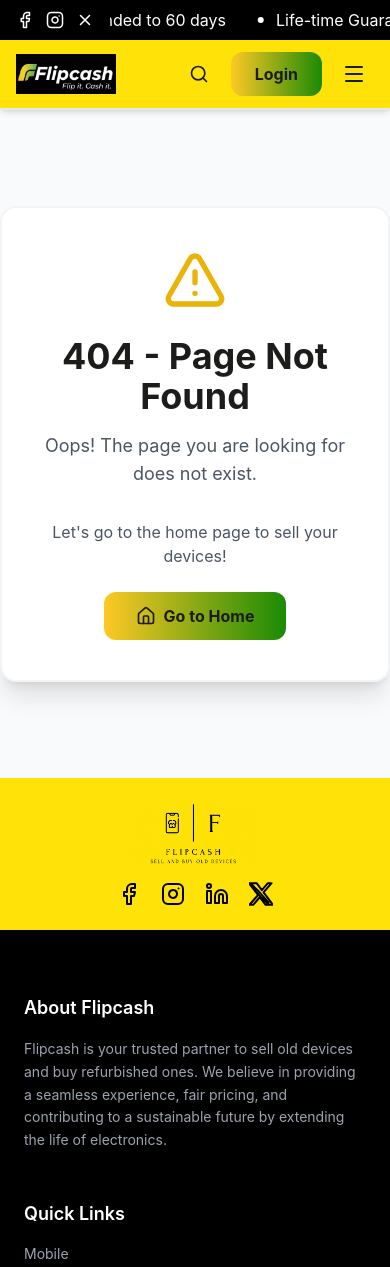
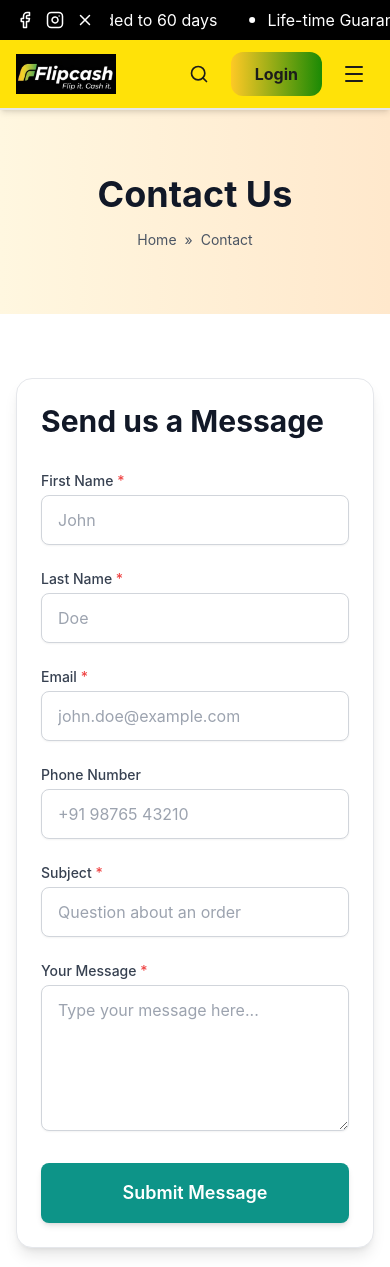
Before and after one commit to flipcashindia/FlipCash_cw, a React (Vite) app: page /contact in a window 390 px wide. Shown: the top 1267 px of the page. Built offline with nearby package versions, Linux system fonts and the light colour scheme; no server answers.

Commit message:
v1 live 5

```diff
--- a/src/App.tsx
+++ b/src/App.tsx
@@ -47,6 +47,7 @@
 import KYCPage from './components/account/KYCPage';
 import LeadDetailPage from './components/pages/LeadDetailPage';
 import ScrollToTop from './api/utils/ScrollToTop';
+import ContactUsPage from './components/pages/ContactUsPage';
 
 // (Other page imports remain commented)
 
@@ -173,8 +174,7 @@
           <Route path="/my-account/feedback" element={<FeedbackPage {...accountProps} />} />
           <Route path="/my-account/kyc" element={<KYCPage {... accountProps } />} />
           <Route path="/my-account/bank" element={<MyAccountPage {...accountProps} />} />
-
-          {/* --- ✅ ADDED NOT FOUND ROUTE --- */}
+          <Route path="/contact" element={<ContactUsPage />} />
           {/* This must be the LAST route in the list */}
           <Route path="*" element={<NotFoundPage />} />
 
--- /dev/null
+++ b/src/components/pages/ContactUsPage.tsx
@@ -0,0 +1,292 @@
+import React, { useState } from 'react';
+import { motion, AnimatePresence } from 'framer-motion';
+import { MapPin, Phone, Mail, CheckCircle, AlertTriangle, X } from 'lucide-react';
+
+// --- Reusable Form Input ---
+const FormInput: React.FC<{
+  label: string,
+  id: string,
+  type?: string,
+  value: string,
+  onChange: (e: React.ChangeEvent<HTMLInputElement>) => void,
+  required?: boolean,
+  placeholder?: string
+}> = ({ label, id, type = 'text', value, onChange, required = true, placeholder }) => (
+  <div>
+    <label htmlFor={id} className="block text-sm font-medium text-gray-700">
+      {label} {required && <span className="text-red-500">*</span>}
+    </label>
+    <input
+      type={type}
+      id={id}
+      name={id}
+      value={value}
+      onChange={onChange}
+      placeholder={placeholder}
+      className="mt-1 block w-full px-4 py-3 border border-gray-300 rounded-lg shadow-sm focus:outline-none focus:ring-teal-500 focus:border-teal-500 sm:text-sm"
+      required={required}
+    />
+  </div>
+);
+
+// --- Reusable Textarea ---
+const FormTextarea: React.FC<{
+  label: string,
+  id: string,
+  value: string,
+  onChange: (e: React.ChangeEvent<HTMLTextAreaElement>) => void,
+  placeholder?: string,
+  required?: boolean
+}> = ({ label, id, value, onChange, placeholder, required = true }) => (
+  <div>
+    <label htmlFor={id} className="block text-sm font-medium text-gray-700">
+      {label} {required && <span className="text-red-500">*</span>}
+    </label>
+    <textarea
+      id={id}
+      name={id}
+      value={value}
+      onChange={onChange}
+      rows={5}
+      className="mt-1 block w-full px-4 py-3 border border-gray-300 rounded-lg shadow-sm focus:outline-none focus:ring-teal-500 focus:border-teal-500 sm:text-sm"
+      placeholder={placeholder}
+      required={required}
+    />
+  </div>
+);
+
+// --- Form Response Alert ---
+const FormAlert: React.FC<{
+  type: 'success' | 'error';
+  title: string;
+  message: string;
+  onClose: () => void;
+}> = ({ type, title, message, onClose }) => {
+  const Icon = type === 'success' ? CheckCircle : AlertTriangle;
+  const colors = type === 'success'
+    ? 'bg-green-50 border-green-300 text-green-800'
+    : 'bg-red-50 border-red-300 text-red-800';
+
+  return (
+    <motion.div
+      initial={{ opacity: 0, y: -10 }}
+      animate={{ opacity: 1, y: 0 }}
+      exit={{ opacity: 0, y: -10 }}
+      className={`relative border ${colors} p-4 rounded-lg`}
+    >
+      <button
+        onClick={onClose}
+        className="absolute top-2 right-2 text-gray-500 hover:text-gray-800"
+        aria-label="Close"
+      >
+        <X size={18} />
+      </button>
+      <div className="flex">
+        <div className="flex-shrink-0">
+          <Icon size={20} className="mt-0.5" />
+        </div>
+        <div className="ml-3">
+          <h3 className="text-sm font-bold">{title}</h3>
+          <p className="text-sm mt-1">{message}</p>
+        </div>
+      </div>
+    </motion.div>
+  );
+};
+
+// --- Contact Info Block ---
+const InfoBlock: React.FC<{ icon: React.ReactNode, title: string, children: React.ReactNode }> = ({ icon, title, children }) => (
+  <div className="flex items-start gap-4">
+    <div className="flex-shrink-0 w-12 h-12 bg-teal-100 text-teal-600 rounded-lg flex items-center justify-center">
+      {icon}
+    </div>
+    <div>
+      <h3 className="text-lg font-semibold text-gray-900">{title}</h3>
+      <div className="text-gray-600">{children}</div>
+    </div>
+  </div>
+);
+
+// --- Main Contact Us Page Component ---
+const ContactUsPage: React.FC = () => {
+  const [formData, setFormData] = useState({
+    firstName: '',
+    lastName: '',
+    email: '',
+    phone: '',
+    subject: '',
+    message: ''
+  });
+  const [formResponse, setFormResponse] = useState<{
+    type: 'success' | 'error';
+    title: string;
+    message: string;
+  } | null>(null);
+
+  const handleChange = (e: React.ChangeEvent<HTMLInputElement | HTMLTextAreaElement>) => {
+    const { name, value } = e.target;
+    setFormData(prev => ({ ...prev, [name]: value }));
+  };
+
+  const handleSubmit = (e: React.FormEvent) => {
+    e.preventDefault();
+    // Simulate API call
+    console.log("Submitting contact form:", formData);
+
+    // Show success message
+    setFormResponse({
+      type: 'success',
+      title: 'Message Sent!',
+      message: "Thank you for contacting us. We'll get back to you as soon as possible."
+    });
+
+    // Clear form
+    setFormData({
+      firstName: '',
+      lastName: '',
+      email: '',
+      phone: '',
+      subject: '',
+      message: ''
+    });
+  };
+
+  return (
+    <section className="bg-white">
+      {/* Page Header Banner */}
+      <div
+        className="py-16 md:py-20"
+        style={{ background: 'linear-gradient(to right, #fff7e0, #ffe8cc)' }}
+      >
+        <div className="container mx-auto px-4 md:px-6 text-center">
+          <h1 className="text-4xl md:text-5xl font-bold text-gray-900 mb-4">
+            Contact Us
+          </h1>
+          <div className="flex justify-center items-center text-sm text-gray-600">
+            <a href="/" className="hover:text-red-600 transition-colors">Home</a>
+            <span className="mx-2">»</span>
+            <span>Contact</span>
+          </div>
+        </div>
+      </div>
+
+      {/* Main Content Area */}
+      <div className="container mx-auto px-4 md:px-6 py-16">
+        <div className="grid grid-cols-1 lg:grid-cols-2 gap-12">
+
+          {/* Left: Contact Form */}
+          <div className="bg-white p-6 md:p-8 border rounded-2xl shadow-lg">
+            <h2 className="text-3xl font-bold text-gray-900 mb-8">
+              Send us a Message
+            </h2>
+
+            <form onSubmit={handleSubmit} className="space-y-6">
+              <AnimatePresence>
+                {formResponse && (
+                  <FormAlert
+                    {...formResponse}
+                    onClose={() => setFormResponse(null)}
+                  />
+                )}
+              </AnimatePresence>
+
+              <div className="grid grid-cols-1 md:grid-cols-2 gap-6">
+                <FormInput
+                  label="First Name"
+                  id="firstName"
+                  value={formData.firstName}
+                  onChange={handleChange}
+                  placeholder="John"
+                />
+                <FormInput
+                  label="Last Name"
+                  id="lastName"
+                  value={formData.lastName}
+                  onChange={handleChange}
+                  placeholder="Doe"
+                />
+              </div>
+              <FormInput
+                label="Email"
+                id="email"
+                type="email"
+                value={formData.email}
+                onChange={handleChange}
+                placeholder="john.doe@example.com"
+              />
+              <FormInput
+                label="Phone Number"
+                id="phone"
+                type="tel"
+                value={formData.phone}
+                onChange={handleChange}
+                placeholder="+91 98765 43210"
+                required={false}
+              />
+              <FormInput
+                label="Subject"
+                id="subject"
+                value={formData.subject}
+                onChange={handleChange}
+                placeholder="Question about an order"
+              />
+              <FormTextarea
+                label="Your Message"
+                id="message"
+                value={formData.message}
+                onChange={handleChange}
+                placeholder="Type your message here..."
+              />
+
+              <div className="pt-2">
+                <button
+                  type="submit"
+                  className="w-full px-8 py-4 bg-teal-600 text-white text-lg font-semibold rounded-lg hover:bg-teal-700 transition-colors shadow-md"
+                >
+                  Submit Message
+                </button>
+              </div>
+            </form>
+          </div>
+
+          {/* Right: Contact Details & Map */}
+          <div className="space-y-8">
+            <div className="bg-white p-6 md:p-8 border rounded-2xl shadow-lg">
+              <h2 className="text-3xl font-bold text-gray-900 mb-8">
+                Get in Touch
+              </h2>
+              <div className="space-y-6">
+                <InfoBlock icon={<MapPin size={24} />} title="Our Address">
+                  <p>123 Flipcash Tower, Tech Park,<br />New Delhi, 110001, India</p>
+                </InfoBlock>
+                <InfoBlock icon={<Phone size={24} />} title="Call Us">
+                  <p>(64) 8342 1245</p>
+                </InfoBlock>
+                <InfoBlock icon={<Mail size={24} />} title="Email Us">
+                  <p>support@flipcash.com</p>
+                </InfoBlock>
+              </div>
+            </div>
+
+            {/* Embedded Map */}
+            <div className="rounded-2xl shadow-lg overflow-hidden border">
+              <iframe
+                src="https://www.google.com/maps/embed?pb=!1m18!1m12!1m3!1d448196.5262800361!2d76.81307299667618!3d28.64368463562868!2m3!1f0!2f0!3f0!3m2!1i1024!2i768!4f13.1!3m3!1m2!1s0x390cfd5b347eb62d%3A0x52c2b7494e204dce!2sNew%20Delhi%2C%20Delhi!5e0!3m2!1sen!2sin!4v1730661604085!5m2!1sen!2sin"
+                width="100%"
+                height="400"
+                style={{ border: 0 }}
+                allowFullScreen={false}
+                loading="lazy"
+                referrerPolicy="no-referrer-when-downgrade"
+                title="Google Map of New Delhi"
+              ></iframe>
+            </div>
+          </div>
+
+        </div>
+      </div>
+    </section>
+  );
+};
+
+export default ContactUsPage;
```
